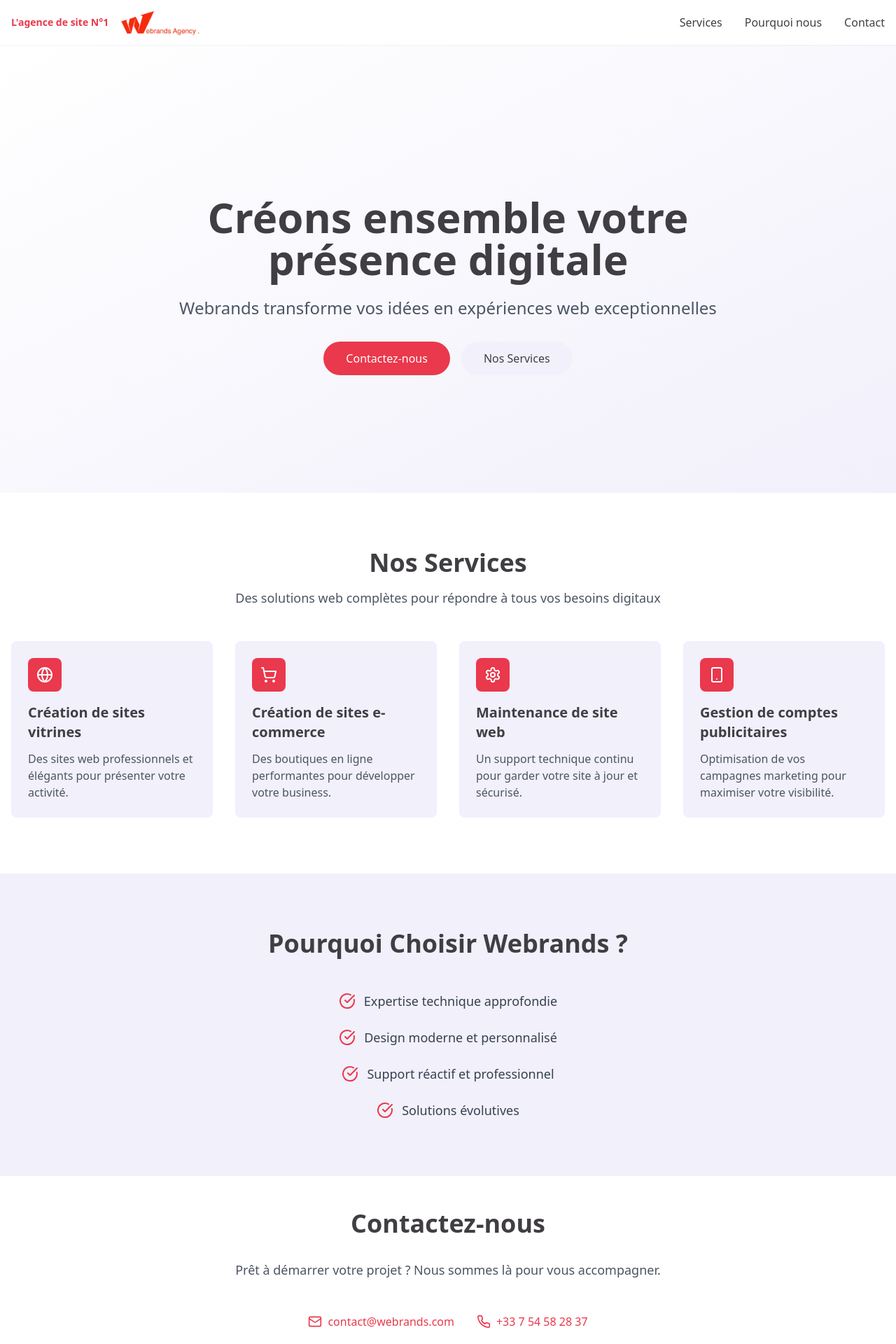
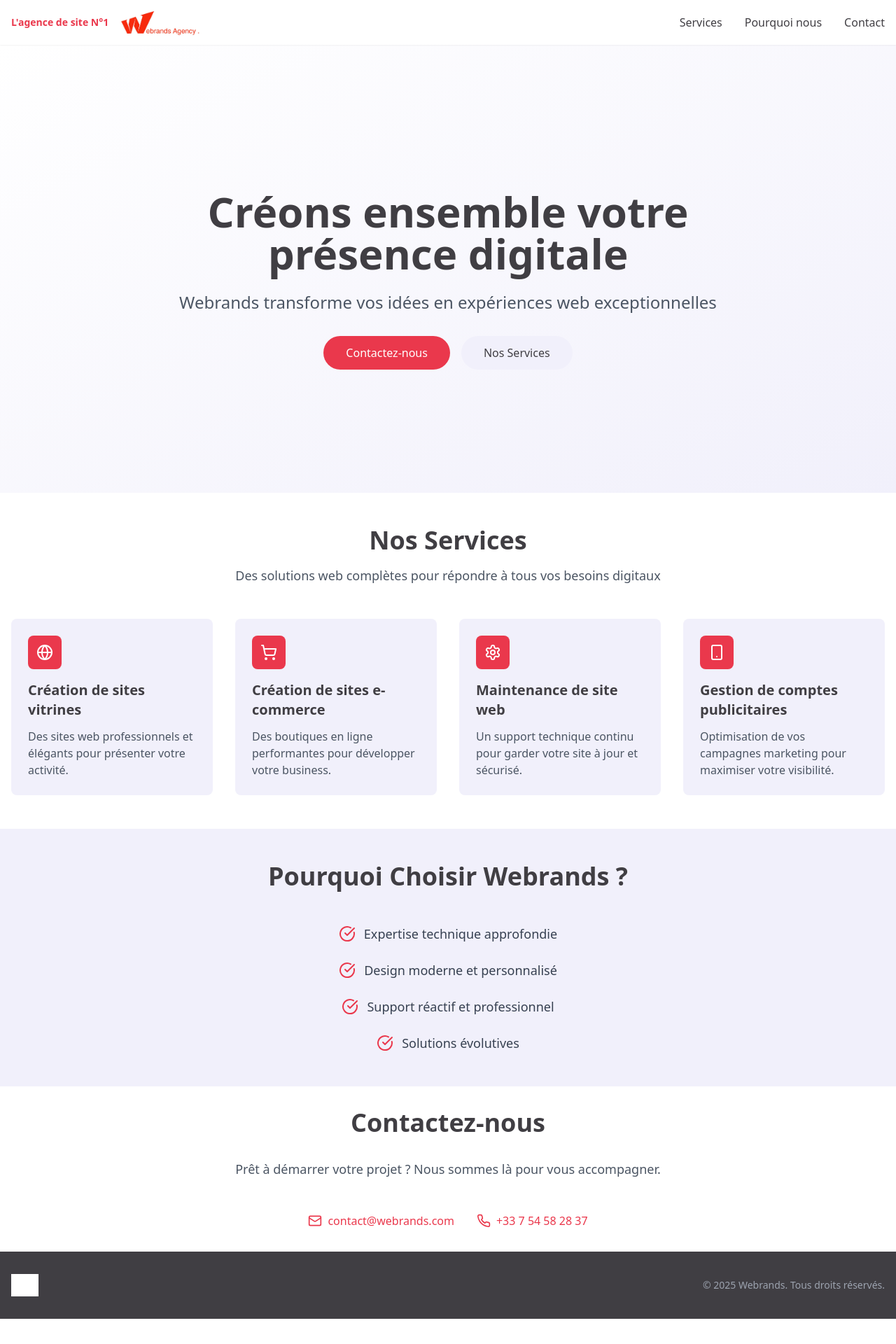
Before and after one commit to PrKen/webrands, a React (Vite) app: page / in a window 1280 px wide. Shown: the top 1920 px of the page at 70% size. After the commit the page ends 1884 px from the top, so only its background shows below. Built offline with nearby package versions, Linux system fonts and the light colour scheme.

Commit message:
Reduce spacing between sections
Reduce the spacing between sections of the website.

```diff
--- a/src/components/Contact.tsx
+++ b/src/components/Contact.tsx
@@ -1,9 +1,8 @@
-
 import { Mail, Phone } from "lucide-react";
 
 const Contact = () => {
   return (
-    <section id="contact" className="py-12 bg-white">
+    <section id="contact" className="py-8 bg-white">
       <div className="container mx-auto px-4">
         <div className="max-w-3xl mx-auto text-center">
           <h2 className="text-3xl md:text-4xl font-bold mb-8 text-webrands-dark">
--- a/src/components/Hero.tsx
+++ b/src/components/Hero.tsx
@@ -1,7 +1,6 @@
-
 const Hero = () => {
   return (
-    <section className="pt-24 pb-12 min-h-[80vh] flex items-center bg-gradient-to-br from-white to-webrands-gray">
+    <section className="pt-16 pb-8 min-h-[80vh] flex items-center bg-gradient-to-br from-white to-webrands-gray">
       <div className="container mx-auto px-4">
         <div className="max-w-3xl mx-auto text-center">
           <h1 className="text-4xl md:text-6xl font-bold mb-6 animate-fadeIn text-webrands-dark">
--- a/src/components/Services.tsx
+++ b/src/components/Services.tsx
@@ -1,4 +1,3 @@
-
 import { Globe, ShoppingCart, Smartphone, Settings } from "lucide-react";
 
 const services = [
@@ -26,7 +25,7 @@ const services = [
 
 const Services = () => {
   return (
-    <section id="services" className="py-20 bg-white">
+    <section id="services" className="py-12 bg-white">
       <div className="container mx-auto px-4">
         <h2 className="text-3xl md:text-4xl font-bold text-center mb-4 text-webrands-dark">
           Nos Services
--- a/src/components/WhyUs.tsx
+++ b/src/components/WhyUs.tsx
@@ -9,7 +9,7 @@ const reasons = [
 
 const WhyUs = () => {
   return (
-    <section id="why-us" className="py-20 bg-accent">
+    <section id="why-us" className="py-12 bg-accent">
       <div className="container mx-auto px-4">
         <div className="max-w-3xl mx-auto text-center">
           <h2 className="text-3xl md:text-4xl font-bold mb-12 text-webrands-dark">
```
